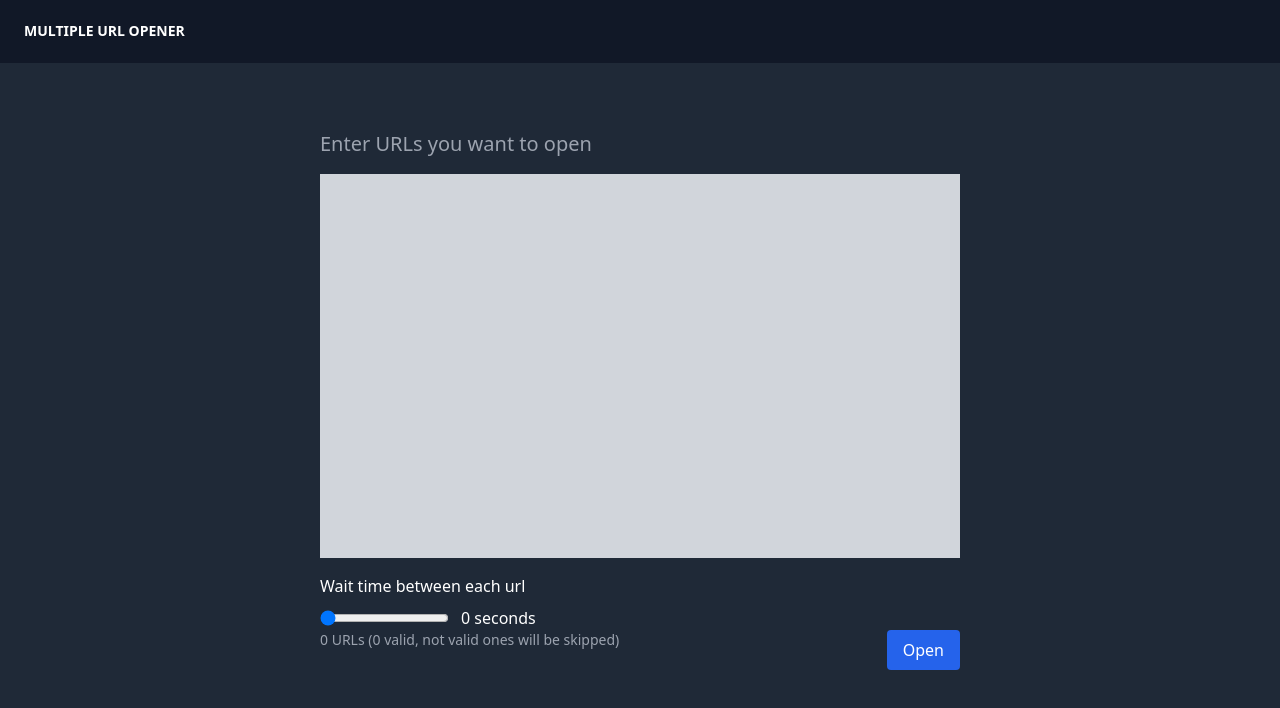
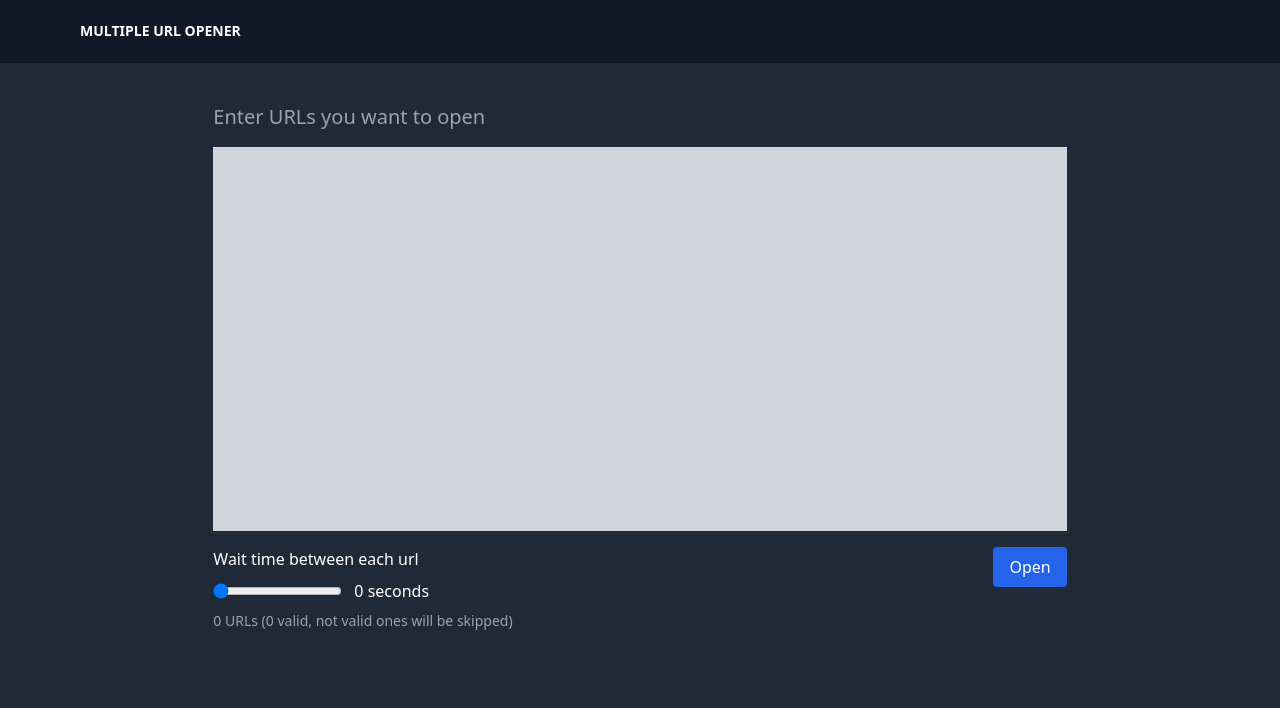
Before and after one commit to xee00/multiple-url-opener, a React (Create React App) app: page / in a window 1280 px wide. Shown: the top 708 px of the page. Built offline with nearby package versions, Linux system fonts and the light colour scheme.

Commit message:
update responsive behaviour

```diff
--- a/public/index.html
+++ b/public/index.html
@@ -44,7 +44,7 @@
     </script>
     <title>MultiUrlOpener</title>
   </head>
-  <body>
+  <body class="bg-gray-800">
     <noscript>You need to enable JavaScript to run this app.</noscript>
     <div id="root"></div>
     <!--
--- a/src/App.js
+++ b/src/App.js
@@ -10,11 +10,11 @@
   }
   render() {
     return (
-      <div className="bg-gray-800 w-screen h-screen">
+      <div className="">
         <Navbar></Navbar>
-        <div className="absolute left-0 top-0 w-screen">
-          <div className=" flex items-center justify-center h-screen">
-            <div className="w-3/6">
+        <div className="">
+          <div className=" flex justify-center">
+            <div className="w-11/12 lg:w-5/6 xl:w-4/6 2xl:w-3/6 ">
               <h1 className="text-xl mb-4 text-gray-400">
                 Enter URLs you want to open
               </h1>
--- a/src/components/Navbar.js
+++ b/src/components/Navbar.js
@@ -4,8 +4,8 @@
   const [navbarOpen, setNavbarOpen] = React.useState(false);
   return (
     <>
-      <nav className="relative flex flex-wrap items-center justify-between px-2 py-3 bg-gray-900 mb-3">
-        <div className="container px-4 mx-auto flex flex-wrap items-center justify-between">
+      <nav className="relative flex flex-wrap items-center justify-between px-2 py-3 bg-gray-900 mb-10">
+        <div className="container px-4 mx-auto flex flex-wrap items-center justify-between max-w-6xl">
           <div className="w-full relative flex justify-between lg:w-auto lg:static lg:block lg:justify-start">
             <a
               className="text-sm font-bold leading-relaxed inline-block mr-4 py-2 whitespace-nowrap uppercase text-white"
--- a/src/components/UrlOpenerForm.js
+++ b/src/components/UrlOpenerForm.js
@@ -1,5 +1,5 @@
 import React, { Component } from "react";
-import Slider from "./Slider"
+import Slider from "./Slider";
 class UrlOpenerForm extends Component {
   constructor(props) {
     super(props);
@@ -9,7 +9,7 @@
     urls: [],
     number_of_urls: 0,
     number_of_valid_urls: 0,
-    wait_timer: 0
+    wait_timer: 0,
   };
 
   sum = (array) => {
@@ -17,12 +17,12 @@
   };
 
   setWaitTimer = (time_seconds) => {
-    this.state.wait_timer = time_seconds
-  }
+    this.state.wait_timer = time_seconds;
+  };
 
   // credits: https://stackoverflow.com/a/5717133
   isValidURL = (str) => {
-    str = str.trim()
+    str = str.trim();
     var pattern = new RegExp(
       "^(https?:\\/\\/)?" + // protocol
         "((([a-z\\d]([a-z\\d-]*[a-z\\d])*)\\.)+[a-z]{2,}|" + // domain name
@@ -45,14 +45,14 @@
 
   open = () => {
     var urls = this.state.urls;
-    let counter = 0
+    let counter = 0;
     for (var i = 0; i < urls.length; i++) {
       let url = this.addProtocolIfMissing(urls[i]);
       if (this.isValidURL(url)) {
-        setTimeout(function() {
+        setTimeout(function () {
           window.open(url);
         }, this.state.wait_timer * 1000 * counter);
-        counter += 1
+        counter += 1;
       }
     }
   };
@@ -98,21 +98,26 @@
                 onInput={this.handleInput}
               ></div>
             </div>
+        <div className="flex justify-between">
+          <div>
             <div>
               <Slider updateValue={this.setWaitTimer}></Slider>
             </div>
-        <div className="flex justify-between">
-          <label className="block text-gray-400 text-sm mb-2">
-            {this.state.number_of_urls} URLs ({this.state.number_of_valid_urls}{" "}
-            valid, not valid ones will be skipped)
+            <label className="block text-gray-400 text-sm mb-2 mt-2">
+              {this.state.number_of_urls} URLs (
+              {this.state.number_of_valid_urls} valid, not valid ones will be
+              skipped)
             </label>
+          </div>
+          <div>
             <button
-            className="bg-blue-600 hover:bg-blue-700 text-white py-2 px-4 rounded focus:outline-none focus:shadow-outline"
+              className="bg-blue-600 hover:bg-blue-700 text-white py-2 px-4 rounded focus:outline-none focus:shadow-outline "
               type="button"
               onClick={this.open}
             >
               Open
             </button>
+          </div>
         </div>
       </form>
     );
```
Also changed, not shown: 6 other files (tests, documents, lock files or other folders). Lines whose indentation alone changed are shown as unchanged.
